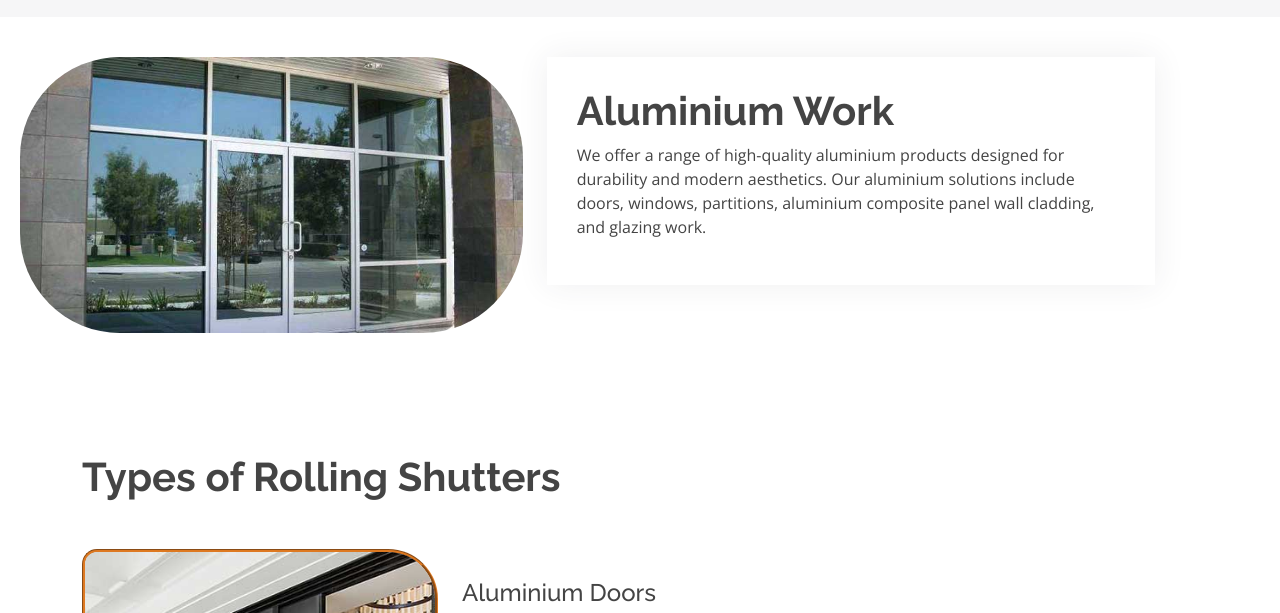
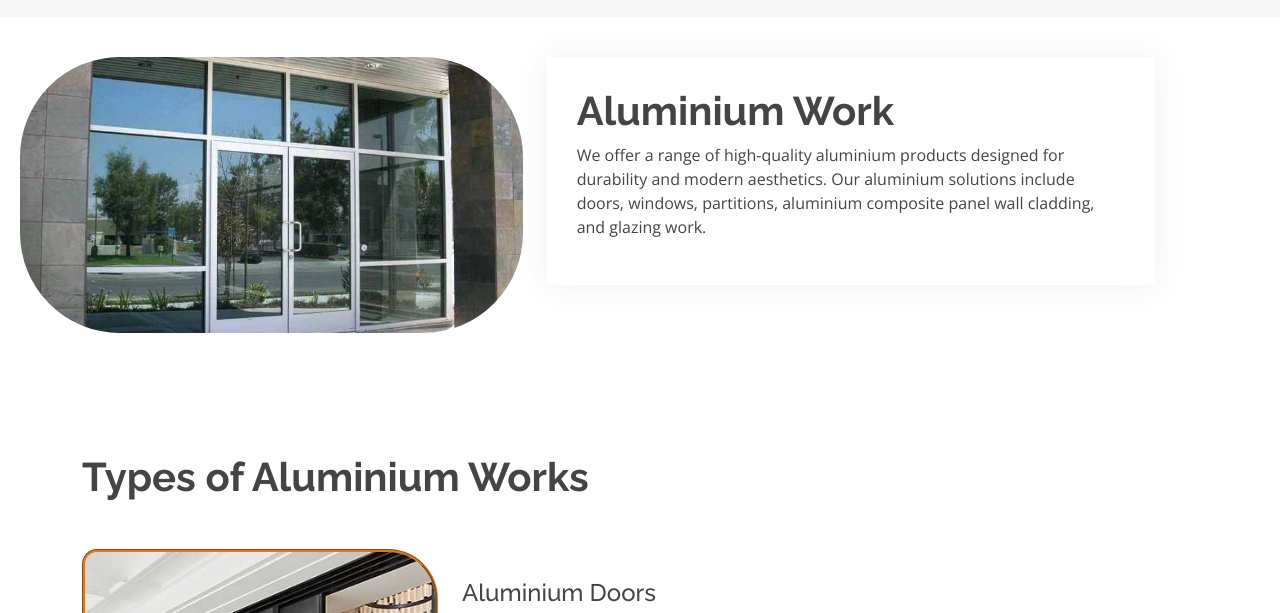
Before and after one commit to rcmasoun/Azadshutter, a plain HTML site: page aluminium.html in a window 1280 px wide. Shown: the part 145-758 px from the top of the page. Drawn offline with nearby package versions, Linux system fonts and the light colour scheme.

Commit message:
Update aluminium.html

```diff
--- a/aluminium.html
+++ b/aluminium.html
@@ -185,7 +185,7 @@
 		<div class="container">
 			<div class="row">
 			<div class="col-lg-12 " id="work">
-				<h1 class="mb-5"> <strong>Types of Rolling Shutters</strong></h1>
+				<h1 class="mb-5"> <strong>Types of Aluminium Works</strong></h1>
 					<div class="portfolio-details-slider swiper" data-aos="fade-up" data-aos-delay="200">
 
 			 <div class="row" >
```
